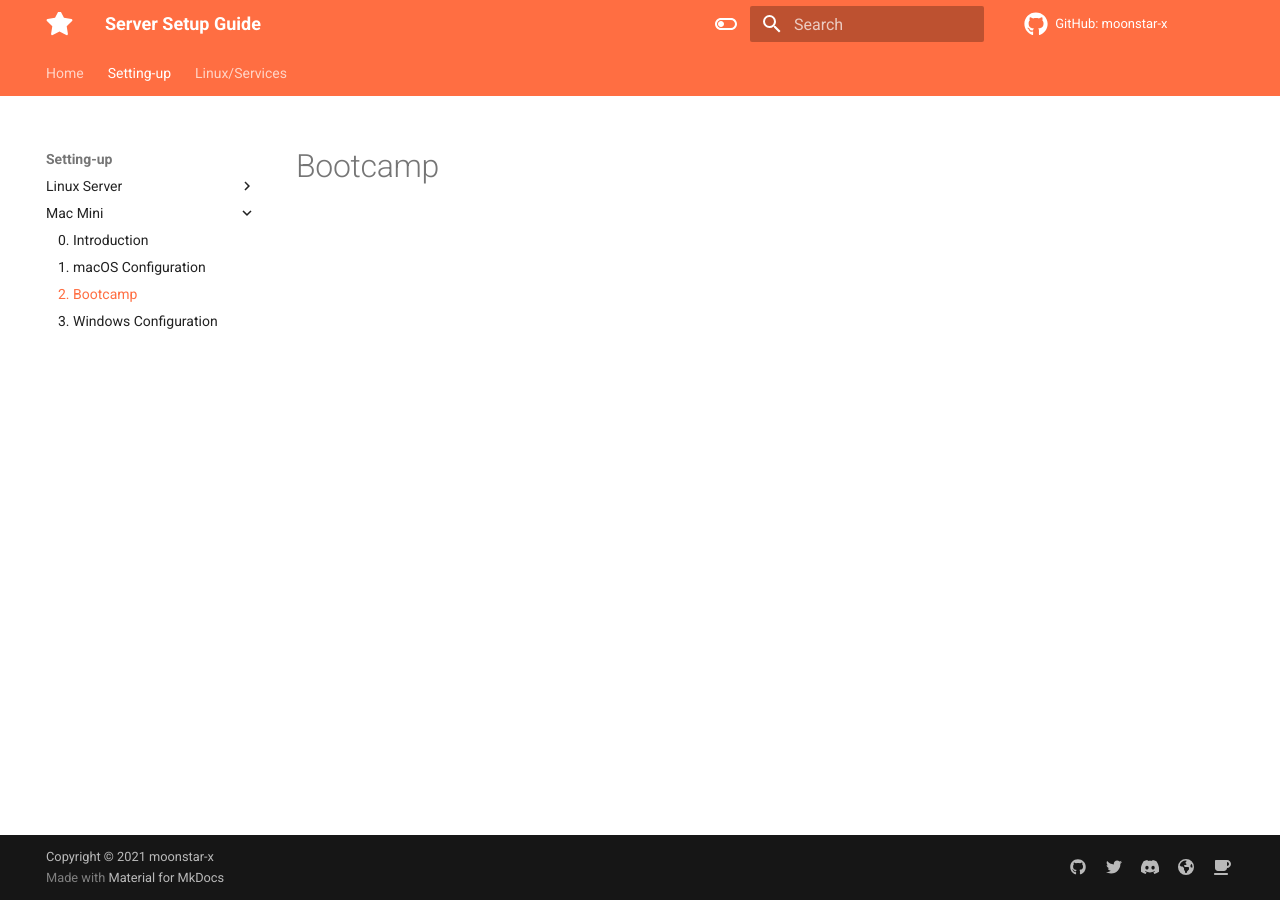
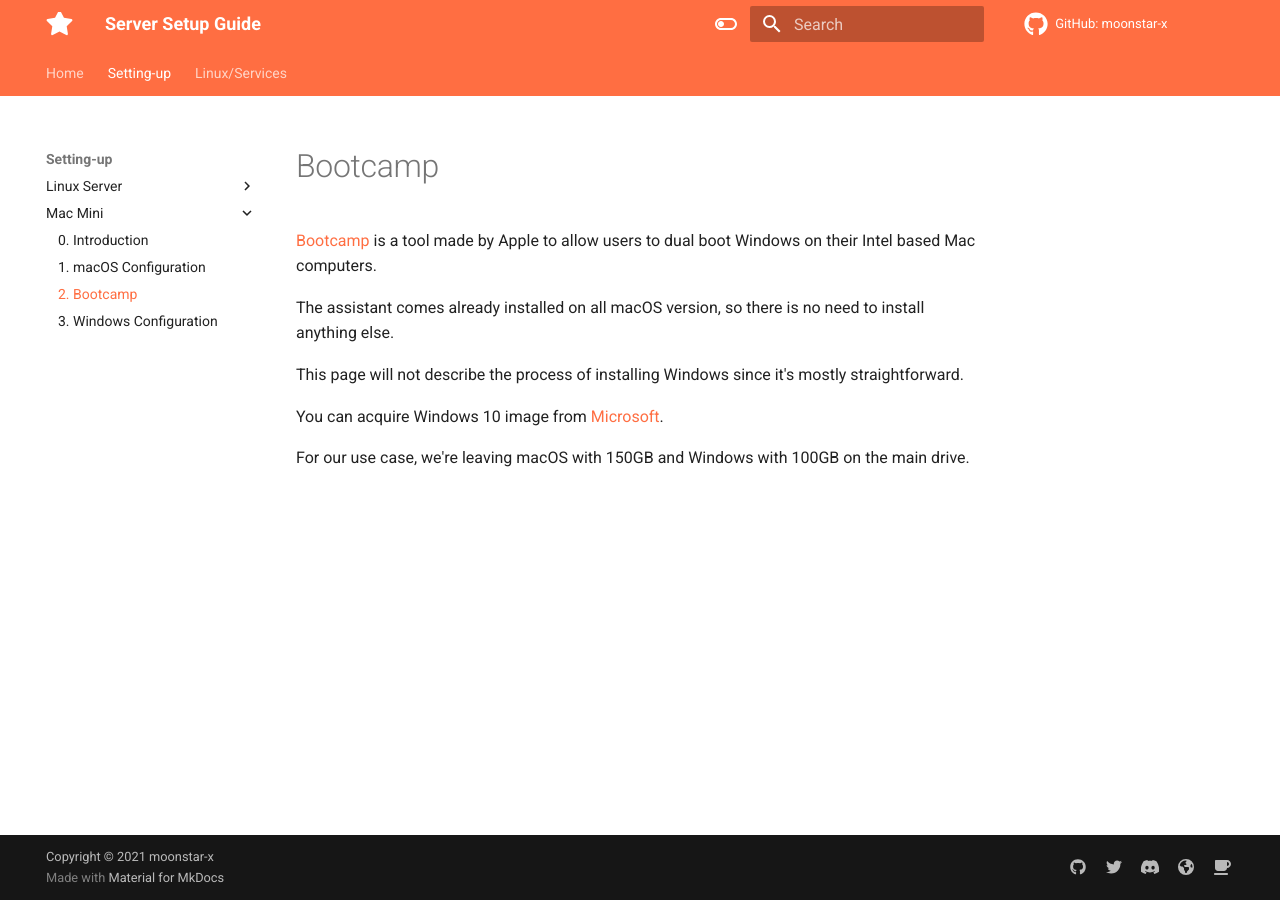
Before and after one commit to moonstar-x/server-setup, an MkDocs documentation site: the page built from docs/setting-up/mac-mini/bootcamp.md, in a window 1280 px wide. Built offline with MkDocs 1.6.1 and Material for MkDocs 9.7.7, drawn with Linux system fonts in a browser that asks for light colours.

Commit message:
Created bootcamp page.

```diff
--- a/docs/setting-up/mac-mini/bootcamp.md
+++ b/docs/setting-up/mac-mini/bootcamp.md
@@ -1 +1,11 @@
 # Bootcamp
+
+[Bootcamp](https://support.apple.com/en-us/HT201468) is a tool made by Apple to allow users to dual boot Windows on their Intel based Mac computers.
+
+The assistant comes already installed on all macOS version, so there is no need to install anything else.
+
+This page will not describe the process of installing Windows since it's mostly straightforward.
+
+You can acquire Windows 10 image from [Microsoft](https://www.microsoft.com/en-us/software-download/windows10).
+
+For our use case, we're leaving macOS with 150GB and Windows with 100GB on the main drive.
```
